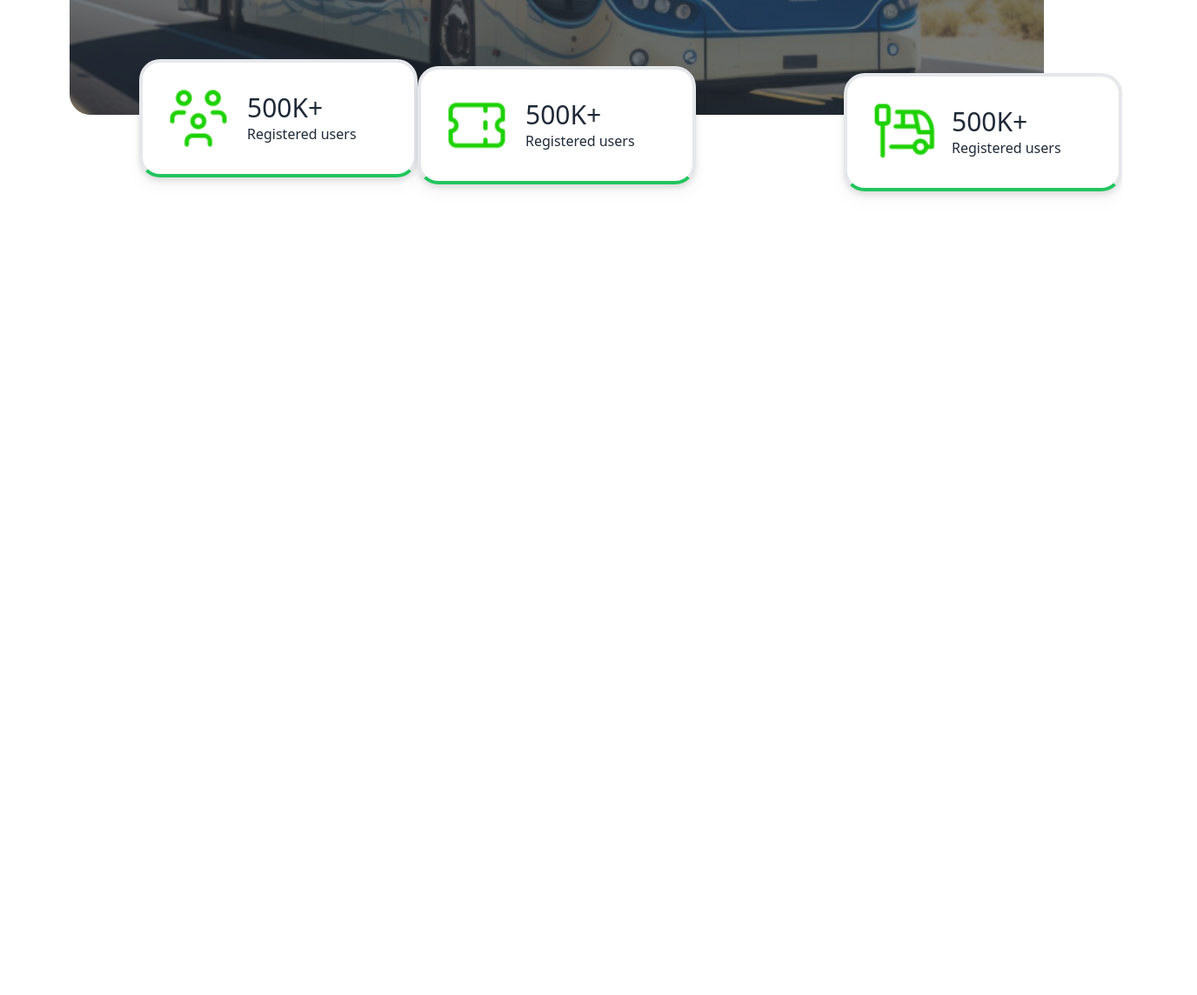
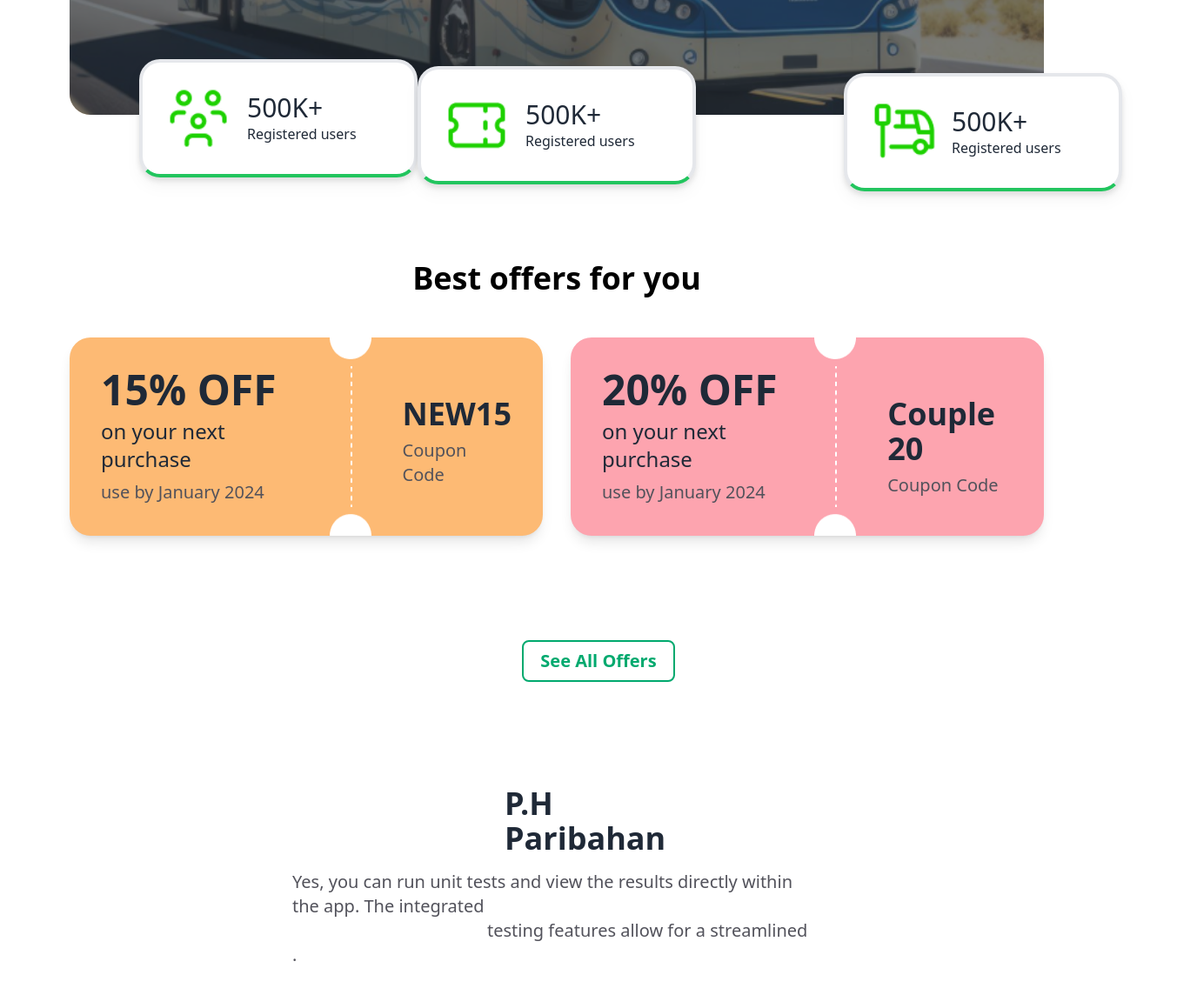
Before and after one commit to SabrinaDoesFullStack/Bus-ticketing-website, a plain HTML site: page index.html in a window 1280 px wide. Shown: the part 904-2048 px from the top of the page at 87% size, 1376 px wide, since content can reach past the window. Before the commit the page ends 1204 px from the top, so only its background shows below. Drawn offline with nearby package versions, Linux system fonts and the light colour scheme.

Commit message:
offer section added

```diff
--- a/index.html
+++ b/index.html
@@ -109,6 +109,60 @@
           </div>
         </div>
     </section>
+
+
+    <!-- offer section -->
+     <section class="m-20">
+      <h1 class="text-4xl text-black font-bold text-center mb-12">Best offers for you</h1>
+      <div class="flex gap-8">
+        <div class="w-full max-w-2xl bg-orange-300 rounded-3xl shadow-lg flex">
+            <div class="p-9">
+              <h1 class="text-5xl font-bold mb-2">
+              15% OFF
+              </h1>
+              <h3 class="text-2xl font-medium mb-2">on your next purchase</h3>
+              <p class="text-xl text-zinc-600">use by January 2024</p>
+            </div>
+            <img class="h-" src="images/cupon-devider.png" alt="">
+            <div class="p-9">
+              <h1 class="text-4xl font-bold mb-2 mt-8">NEW15</h1>
+              <p class="text-xl text-zinc-600">Coupon Code</p>
+            </div>
+          </div>
+          <!-- card 2 -->
+          <div class="w-full max-w-2xl bg-rose-300 rounded-3xl shadow-lg flex">
+            <div class="p-9">
+              <h1 class="text-5xl font-bold mb-2">
+                20% OFF
+              </h1>
+              <h3 class="text-2xl font-medium mb-2">on your next purchase</h3>
+              <p class="text-xl text-zinc-600">use by January 2024</p>
+            </div>
+            <img src="images/cupon-devider.png" alt="">
+          <div class="p-9">
+            <h1 class="text-4xl font-bold mb-2 mt-8">Couple 20</h1>
+            <p class="text-xl text-zinc-600">Coupon Code</p>
+          </div>
+          </div>
+        </div>
+     </section>
+      <button class=" m-10 btn btn-outline btn-success border-solid border-2 mx-[600px] w-44 text-xl ">See All Offers</button>
+
+
+      <!-- Bus detailed section -->
+       <section class="m-20 rounded-xl border-t-green-600 border-solid">
+        <h1 class=" text-4xl font-bold mx-[500px]" >
+          P.H Paribahan
+        </h1>
+        <p class="text-xl text-zinc-600 mx-64 mt-4">Yes, you can run unit tests and view the results directly within the app. The integrated <br>
+        <span class="mx-56">testing features allow for a streamlined .</span></p>
+        <div>
+
+        </div>
+        <div>
+
+        </div>
+       </section>
   </main>
   <footer>
 
```
